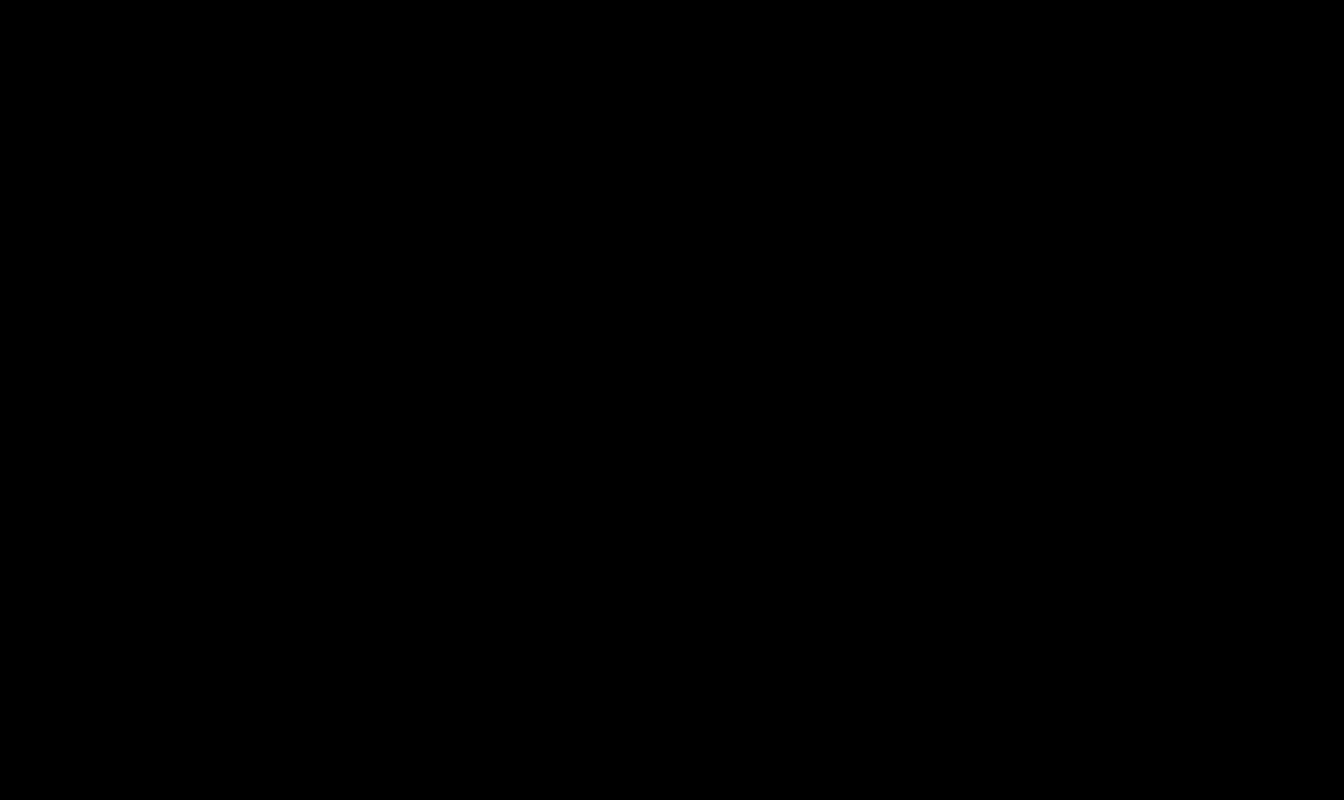
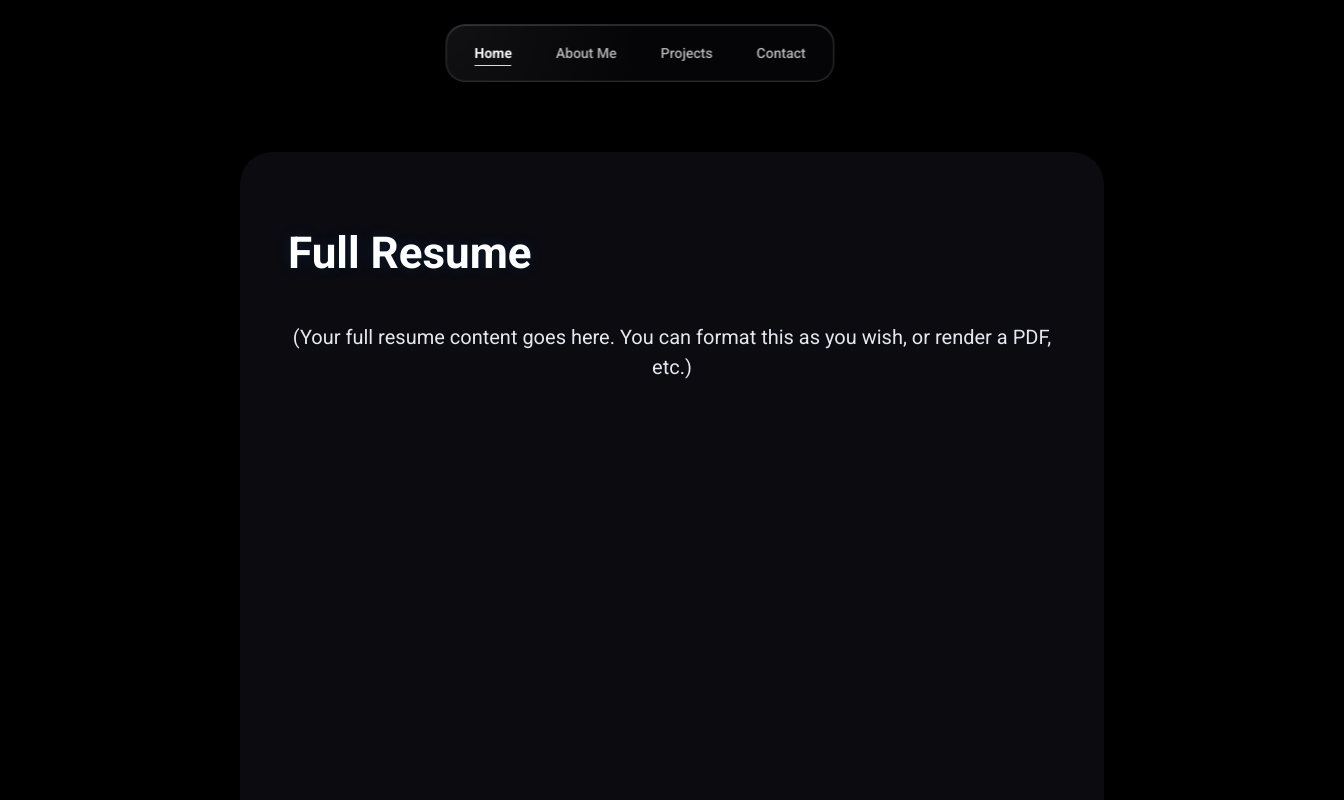
Before and after one commit to Cheggin/Portfolio, a React (Vite) app in the folder Portfolio/: page /resume in a window 1280 px wide. Before the commit this address had no page. Shown: the top 800 px of the page, 1344 px wide, since content can reach past the window. Built offline with nearby package versions, Linux system fonts and the light colour scheme.

Commit message:
add resume page and henry!

```diff
--- a/Portfolio/src/App.tsx
+++ b/Portfolio/src/App.tsx
@@ -8,6 +8,7 @@ import AppleGlowName from './components/AppleGlowName';
 import LoadingScreen from './components/LoadingScreen';
 import { BrowserRouter, Routes, Route, useNavigate } from 'react-router-dom';
 import RecruiterPage from './components/RecruiterPage';
+import ResumePage from './components/ResumePage';
 
 function App() {
   const [activeNavItem, setActiveNavItem] = useState('home');
@@ -142,6 +143,7 @@ const AppWithRouter = () => (
     <Routes>
       <Route path="/" element={<App />} />
       <Route path="/recruiter" element={<RecruiterPage />} />
+      <Route path="/resume" element={<ResumePage />} />
     </Routes>
   </BrowserRouter>
 );
--- a/Portfolio/src/components/RecruiterPage.tsx
+++ b/Portfolio/src/components/RecruiterPage.tsx
@@ -1,8 +1,11 @@
 import React, { useState, useEffect } from "react";
+import { useNavigate } from "react-router-dom";
 import FluidCursor from "./FluidCursor";
 import pfp from "./images/pfp.png";
+import Henry from "./images/HENRYYY.png";
 import TiltedCard from "./TiltedCard";
 import UniversalNavbar from "./UniversalNavbar";
+import LiquidGlassButton from "./LiquidGlassButton";
 
 const RecruiterPage: React.FC = () => {
   // Navbar logic (local state)
@@ -25,6 +28,8 @@ const RecruiterPage: React.FC = () => {
       document.body.style.overflowX = originalBodyOverflowX;
     };
   }, []);
+
+  const navigate = useNavigate();
 
   return (
     <div
@@ -73,7 +78,7 @@ const RecruiterPage: React.FC = () => {
               width: "50vw",
               minHeight: "100vh",
               padding: "96px 48px 48px 3vw",
-              marginTop: 90,
+              marginTop: 70,
               display: "flex",
               flexDirection: "column",
               alignItems: "flex-start",
@@ -96,9 +101,23 @@ const RecruiterPage: React.FC = () => {
               Why You Should Hire Me
             </h1>
             <p style={{ fontSize: 20, color: "#e6e6f0", marginBottom: 40, textAlign: "left", width: "100%", fontFamily: "Roboto, system-ui, sans-serif" }}>
-              I am a hard working, communicative, and thorough developer that is always looking for new things to learn and new challenges to take on. My experience spans LLM, cancer imaging, bioinformatics, and computational biology research, full stack engineering @ startups, and participating in award-winning hackathon projects. I thrive in fast-paced, collaborative environments and am eager to bring my skills to your team. <br /><br />
-              I am always interested in projects in the space of model resource efficiency and training speedup, sleek and fun web design, app development for social media, and website/app development in the space of education and medical care. My goal is to use my programming skills to create a platform that is dedicated towards propelling others and myself towards making waves of change in the world.
-            </p>
+              I am a hard working, communicative, and thorough developer that is always looking for new things to learn and new challenges to take on. My experience spans LLM, cancer imaging, bioinformatics, and computational biology research, full stack engineering @ startups, and participating in award-winning hackathon projects. I thrive in fast-paced, collaborative environments and am eager to bring my skills to your team. </p>
+              <h1
+              style={{
+                fontSize: 44,
+                fontWeight: 900,
+                marginBottom: 12,
+                color: "#fff",
+                textShadow: "0 0 16px #0a84ff22",
+                textAlign: "left",
+                width: "100%",
+                fontFamily: "Roboto, system-ui, sans-serif",
+              }}
+            >
+              My Interests
+            </h1>
+            <p style={{ fontSize: 20, color: "#e6e6f0", marginBottom: 40, textAlign: "left", width: "100%", fontFamily: "Roboto, system-ui, sans-serif" }}>
+              I am always interested in projects in the space of model resource efficiency and training speedup, sleek and fun web design, app development for social media, and website/app development in the space of education and medical care. My goal is to use my programming skills to create a platform that is dedicated towards propelling others and myself towards making waves of change in the world. </p>
           </div>
           {/* Right half: large TiltedCard with border, rounded corners, and persistent overlay caption */}
           <div
@@ -195,7 +214,7 @@ const RecruiterPage: React.FC = () => {
               width: "50vw",
               minHeight: "100vh",
               padding: "96px 48px 48px 3vw",
-              marginTop: 90,
+              marginTop: 70,
               display: "flex",
               flexDirection: "column",
               alignItems: "flex-start",
@@ -218,13 +237,27 @@ const RecruiterPage: React.FC = () => {
               A Few of My Experiences
             </h1>
             <ul style={{ fontSize: 20, color: "#e6e6f0", marginBottom: 40, textAlign: "left", width: "100%", fontFamily: "Roboto, system-ui, sans-serif", paddingLeft: 24 }}>
-              <li><b>AI/ML Researcher</b> @ Algoverse (2025–Present): Developing LLM benchmarking techniques and testing tool-use reasoning via ToolLLM.</li>
-              <li><b>Front End Lead</b> @ NetSerpent (Startup) (2025–Present): Led web and desktop app development with React Native Web, Expo, and Tauri; mentored junior devs and tracked KPIs with Linear.</li>
-              <li><b>Cancer Researcher</b> @ UCSD Ongkeko Lab (2024–Present): Training multi-modality imaging deep learning models for HNSCC prognosis; automated patient-matching pipelines in Python.</li>
-              <li><b>Projects Director</b> @ ACM UCSD (2025–Present): Managed Hack, Design, and AI project teams; produced tech tutorials and orchestrated student project showcases for companies.</li>
-              <li><b>PillSnap</b> (Best use of Auth0 @ ACM DiamondHacks 2025): Cross-platform app for medication safety; fine-tuned Gemini model for pill ID; built Flask backend and integrated REST APIs.</li>
-              <li><b>CiteTrace</b> (1st Place @ Intel x ACM SCU Hackathon 2025): Built a research visualization app; trained a RAG model for article expertise; created node clustering graph with d3-force.</li>
+              <li><b>AI/ML Researcher</b> @ Algoverse (2025–Present)</li>
+              <li><b>Front End Lead</b> @ NetSerpent (Startup) (2025–Present) </li>
+              <li><b>Cancer Researcher</b> @ UCSD Ongkeko Lab (2024–Present)</li>
+              <li><b>Projects Director</b> @ ACM UCSD (2025–Present):</li>
             </ul>
+            <LiquidGlassButton
+              size="large"
+              style={{
+                fontSize: 22,
+                fontWeight: 700,
+                padding: "16px 36px",
+                borderRadius: 24,
+                marginTop: 12,
+                marginBottom: 24,
+                letterSpacing: 1.1,
+                fontFamily: "Roboto, system-ui, sans-serif",
+              }}
+              onClick={() => navigate('/resume')}
+            >
+              View my full resume here
+            </LiquidGlassButton>
           </div>
           {/* Right half: large TiltedCard with border, rounded corners, and persistent overlay caption */}
           <div
@@ -238,7 +271,7 @@ const RecruiterPage: React.FC = () => {
             }}
           >
             <TiltedCard
-              imageSrc={pfp}
+              imageSrc={Henry}
               altText="Reagan Hsu photo"
               containerHeight="min(80vh, 540px)"
               containerWidth="min(80vw, 380px)"
@@ -253,8 +286,8 @@ const RecruiterPage: React.FC = () => {
                 <div
                   style={{
                     position: "absolute",
-                    top: 24,
-                    right: 24,
+                    top: 400,
+                    right: 20,
                     left: "auto",
                     transform: "none",
                     background: "rgba(40,40,50,0.65)",
@@ -272,7 +305,7 @@ const RecruiterPage: React.FC = () => {
                     whiteSpace: "nowrap",
                   }}
                 >
-                  This is me!
+                  This is Henry!
                 </div>
               }
               imageStyle={{
--- /dev/null
+++ b/Portfolio/src/components/ResumePage.tsx
@@ -0,0 +1,70 @@
+import React, { useState } from "react";
+import FluidCursor from "./FluidCursor";
+import UniversalNavbar from "./UniversalNavbar";
+
+const ResumePage: React.FC = () => {
+  const [activeNavItem, setActiveNavItem] = useState('home');
+  const navItems = [
+    { id: 'home', label: 'Home' },
+    { id: 'about', label: 'About Me' },
+    { id: 'projects', label: 'Projects' },
+    { id: 'contact', label: 'Contact' },
+  ];
+  return (
+    <div
+      style={{
+        minHeight: "100vh",
+        width: "100vw",
+        position: "relative",
+        overflow: "hidden",
+        fontFamily: "Roboto, system-ui, sans-serif",
+        margin: 0,
+        padding: 0,
+        background: "rgba(0,0,0,0.85)",
+      }}
+    >
+      <UniversalNavbar
+        navItems={navItems}
+        activeNavItem={activeNavItem}
+        onItemClick={setActiveNavItem}
+      />
+      <FluidCursor />
+      <div
+        style={{
+          width: "100vw",
+          minHeight: "100vh",
+          display: "flex",
+          flexDirection: "row",
+          alignItems: "flex-start",
+          justifyContent: "center",
+          paddingTop: 120,
+        }}
+      >
+        <div
+          style={{
+            width: "60vw",
+            minHeight: "80vh",
+            background: "rgba(20,20,30,0.55)",
+            borderRadius: 32,
+            boxShadow: "0 8px 32px rgba(0,0,0,0.18)",
+            padding: "48px 48px 48px 48px",
+            margin: "0 auto",
+            color: "#fff",
+            fontFamily: "Roboto, system-ui, sans-serif",
+            fontSize: 20,
+            display: "flex",
+            flexDirection: "column",
+            alignItems: "flex-start",
+          }}
+        >
+          <h1 style={{ fontSize: 44, fontWeight: 900, marginBottom: 24, color: "#fff", textShadow: "0 0 16px #0a84ff22" }}>Full Resume</h1>
+          <p style={{ marginBottom: 24, color: "#e6e6f0" }}>
+            (Your full resume content goes here. You can format this as you wish, or render a PDF, etc.)
+          </p>
+        </div>
+      </div>
+    </div>
+  );
+};
+
+export default ResumePage;
```
Also changed, not shown: 1 other file (tests, documents, lock files or other folders).
